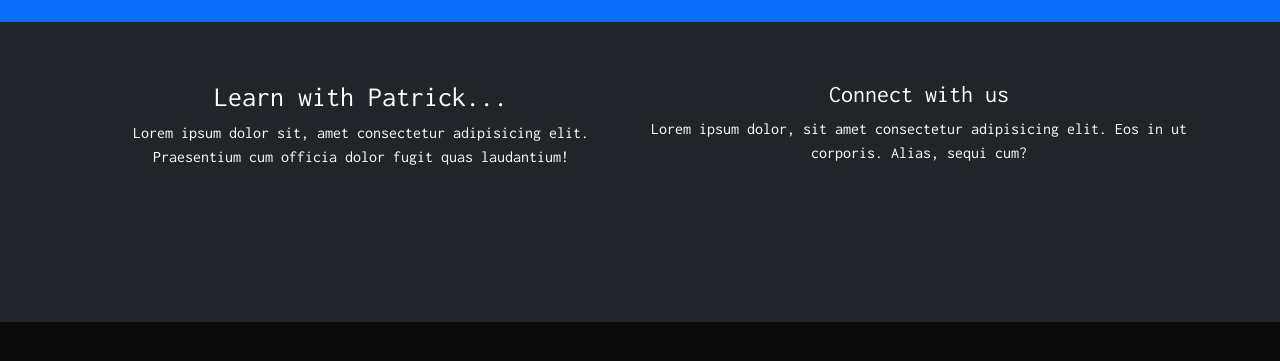
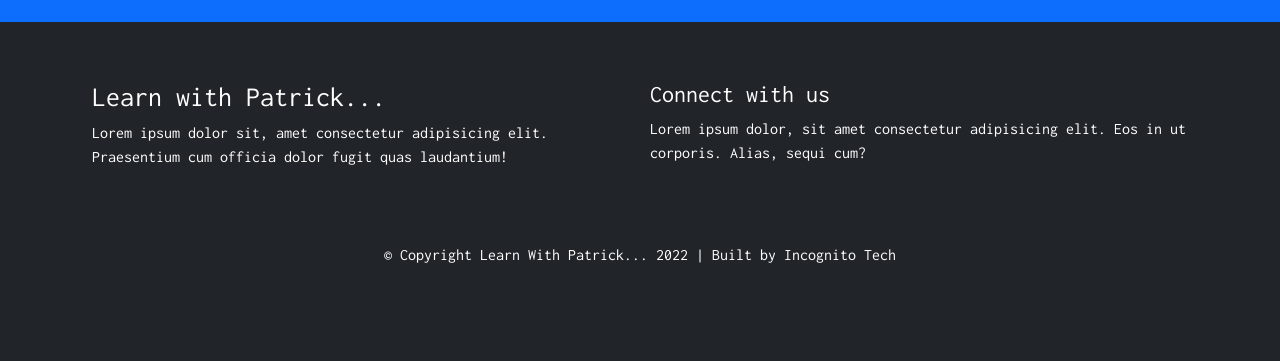
Before and after one commit to mikeaxle/learning-with-patrick, a Nuxt app: page / in a window 1280 px wide. Shown: the part 3829-4190 px from the top of the page. Before the commit the page ends 4151 px from the top, so only its background shows below. Built offline with nearby package versions, Linux system fonts and the light colour scheme.

Commit message:
SEO meta tag added.

```diff
--- a/pages/index.vue
+++ b/pages/index.vue
@@ -355,15 +355,12 @@
         </ul>
       </div>
     </div>
-    <div
-      class="pb-5 pt-5 text-bg-dark"
-      style="min-height: 300px; height: 100%"
-    >
+    <div class="pb-5 pt-5 text-bg-dark" style="min-height: 300px; height: 100%">
       <div class="container">
-        <div class="flex-container text-center">
+        <div class="flex-container">
           <div class="flex-item-left">
             <h3>Learn with Patrick...</h3>
-            <p>
+            <p class="text-justify">
               Lorem ipsum dolor sit, amet consectetur adipisicing elit.
               Praesentium cum officia dolor fugit quas laudantium!
             </p>
@@ -376,6 +373,9 @@
             </p>
           </div>
         </div>
+        <p class="text-center p-5">
+          © Copyright Learn With Patrick... 2022 | Built by Incognito Tech
+        </p>
       </div>
     </div>
   </main>
@@ -390,6 +390,12 @@ export default defineComponent({
     Button,
   },
   setup() {
+    // SEO
+    useHead({
+      title: "Learn With Patrick: votre meilleur coach d'anglais",
+      meta: [{ name: "Votre meilleur coach", content: "My amazing site." }],
+    });
+
     const sidenav: string = "";
 
     function openNav(): void {
```
